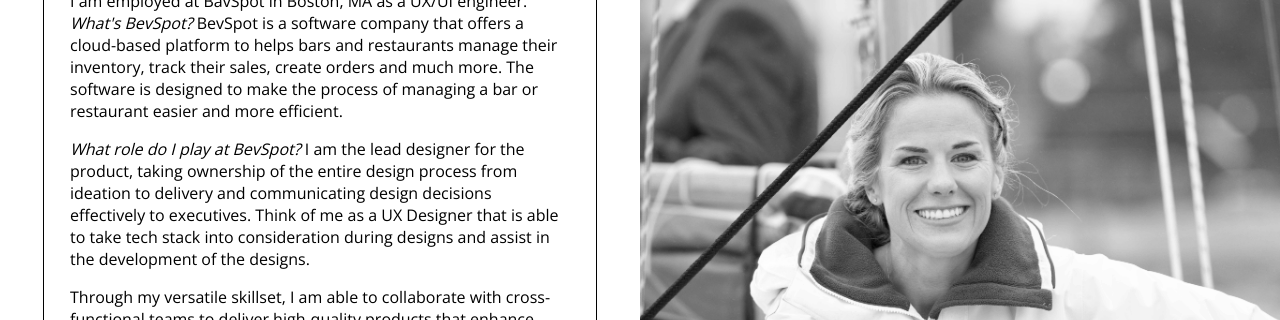
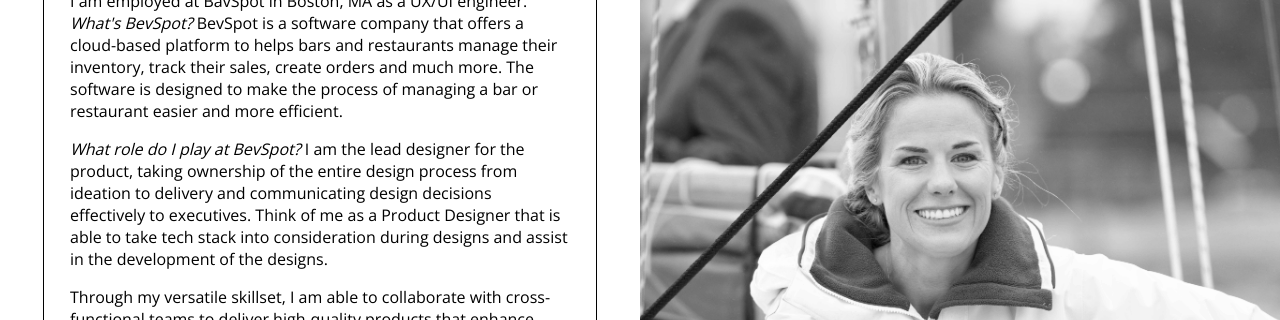
Before and after one commit to kgaraffa/Portfolio, a plain HTML site: page index.html in a window 1280 px wide. Shown: the part 960-1280 px from the top of the page. Drawn offline with nearby package versions, Linux system fonts and the light colour scheme.

Commit message:
Update index.html

```diff
--- a/index.html
+++ b/index.html
@@ -31,7 +31,7 @@
           <div class="content">
             <p>Passionate about creating positive interactions between humans and technology.</p>
             <p>I am employed at BavSpot in Boston, MA as a UX/UI engineer. <em>What's BevSpot?</em> BevSpot is a software company that offers a cloud-based platform to helps bars and restaurants manage their inventory, track their sales, create orders and much more. The software is designed to make the process of managing a bar or restaurant easier and more efficient.</p>
-            <p><em>What role do I play at BevSpot?</em> I am the lead designer for the product, taking ownership of the entire design process from ideation to delivery and communicating design decisions effectively to executives. Think of me as a UX Designer that is able to take tech stack into consideration during designs and assist in the development of the designs.</p>
+            <p><em>What role do I play at BevSpot?</em> I am the lead designer for the product, taking ownership of the entire design process from ideation to delivery and communicating design decisions effectively to executives. Think of me as a Product Designer that is able to take tech stack into consideration during designs and assist in the development of the designs.</p>
             <p>Through my versatile skillset, I am able to collaborate with cross-functional teams to deliver high-quality products that enhance user engagement and drive business growth.</p>
           </div>
           <div class="linked-buttons-container">
@@ -74,7 +74,7 @@
             <div><strong>Tewsbury, MA</strong><br><br>
               Engageware (acquired SilverCloud in 01/2021) is a customer engagement software company that offers personalized communication solutions for banks and credit unions, as well as retail, to improve customer experience and to improve customer experience and loyalty.<br><br>
               <em>Front End Engineer</em><br>January 2022 - Present<br><br>
-              <em>UX Designer</em><br>February 2021 - January 2022<br><br>
+              <em>Product Designer</em><br>February 2021 - January 2022<br><br>
           </div>
           </div>
         </div>
```
